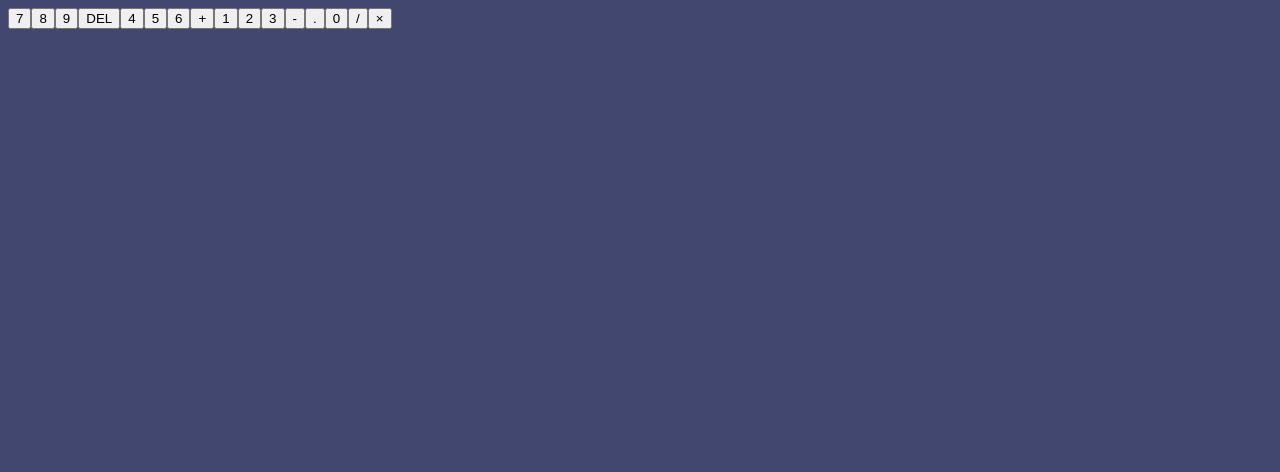
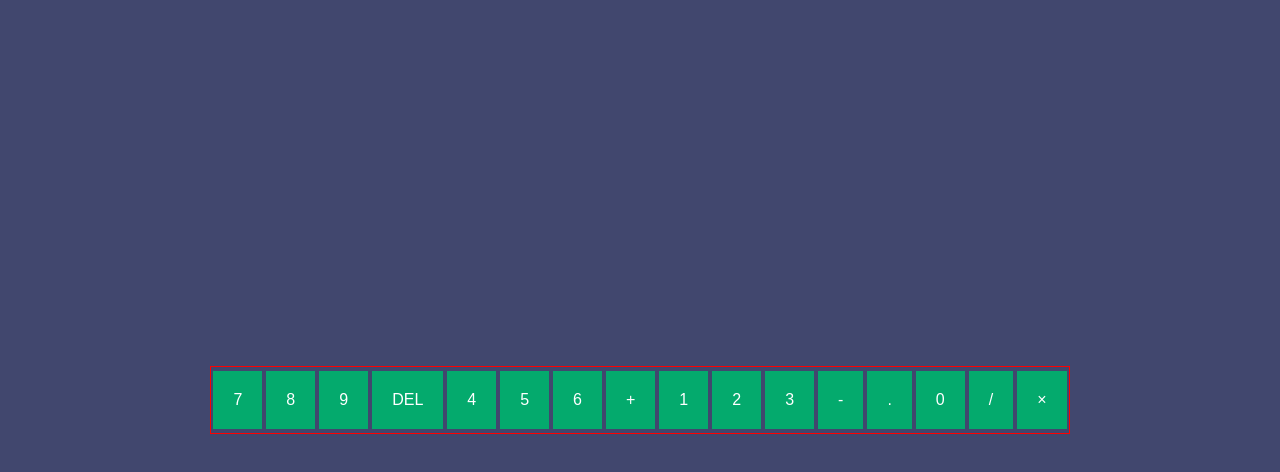
Before and after one commit to ahmed666916/calculator-ui, a plain HTML site: page index.html in a window 1280 px wide. Drawn offline with Linux system fonts and the light colour scheme.

Commit message:
trying to adjust ui

```diff
--- a/css/style.css
+++ b/css/style.css
@@ -1,6 +1,31 @@
 body{
 
-    box-sizing: border-box;
+    margin: 0;
+    display: flex;
+    justify-content: center;
+    align-items: center;
+    height: 100vh;
     background-color: rgb(65, 71, 110);
 
 }
+
+.container {
+    display: flex;
+    justify-content: center;
+    flex-direction: column;
+    border: 1px solid red;
+}
+
+
+.button {
+    background-color: #04AA6D; /* Green */
+    border: none;
+    color: white;
+    padding: 20px;
+    text-align: center;
+    text-decoration: none;
+    font-size: 16px;
+    margin: 4px 2px;
+    cursor: pointer;
+
+}
```
